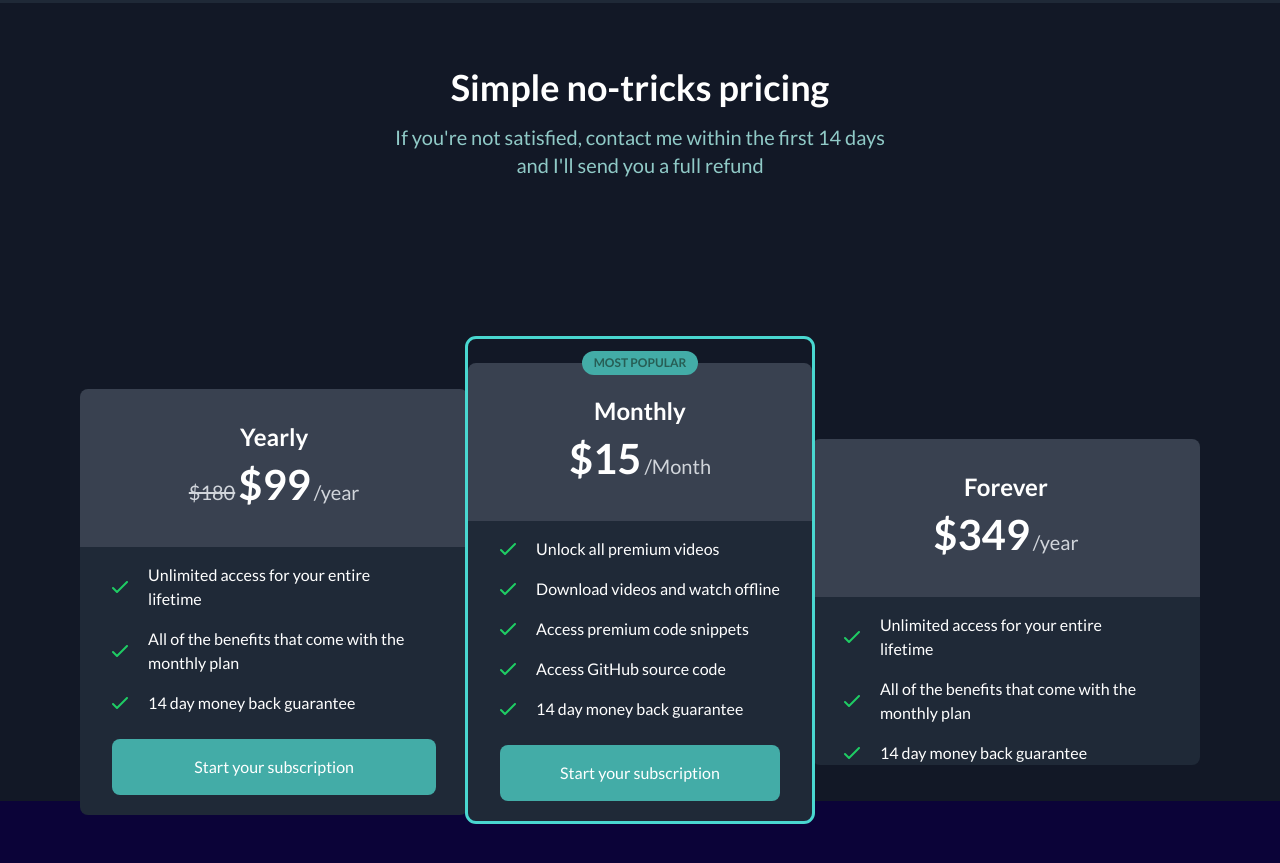
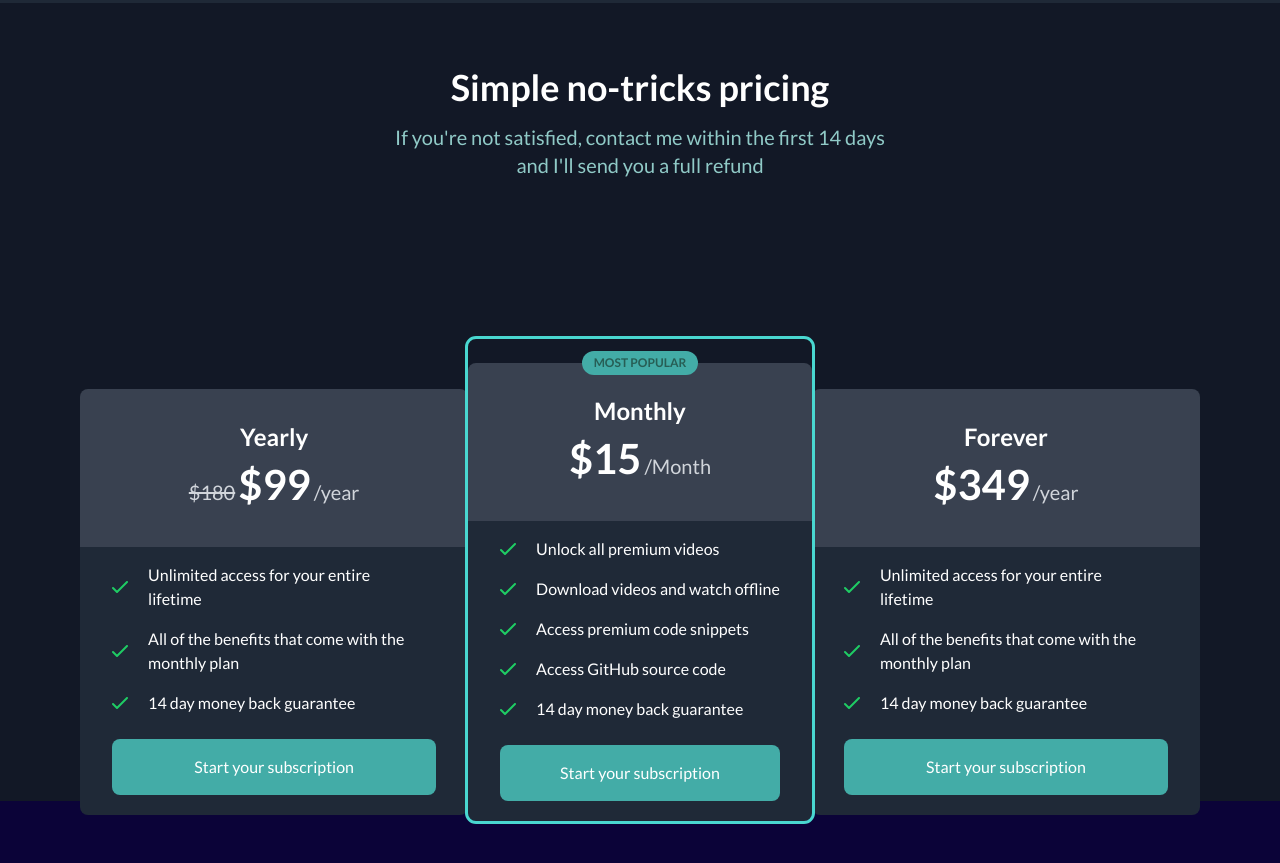
Before and after one commit to Nebenmor/course-website, a website: page public/index.html in a window 1280 px wide. Shown: the part 3430-4293 px from the top of the page. Drawn offline with nearby package versions, Linux system fonts and the light colour scheme.

Commit message:
implement subscription button

```diff
--- a/public/index.html
+++ b/public/index.html
@@ -429,7 +429,8 @@
                         <p class="font-normal text-base text-white">14 day money back guarantee</p>
                     </div>
 
-
+                <button class="w-full font-normal text-center text-base text-white px-3 py-4 mt-6 mb-5 rounded-lg bg-[#43ACA7]">Start your subscription</button>
+                </div>
             </div>
         </div>
       </section>
```
